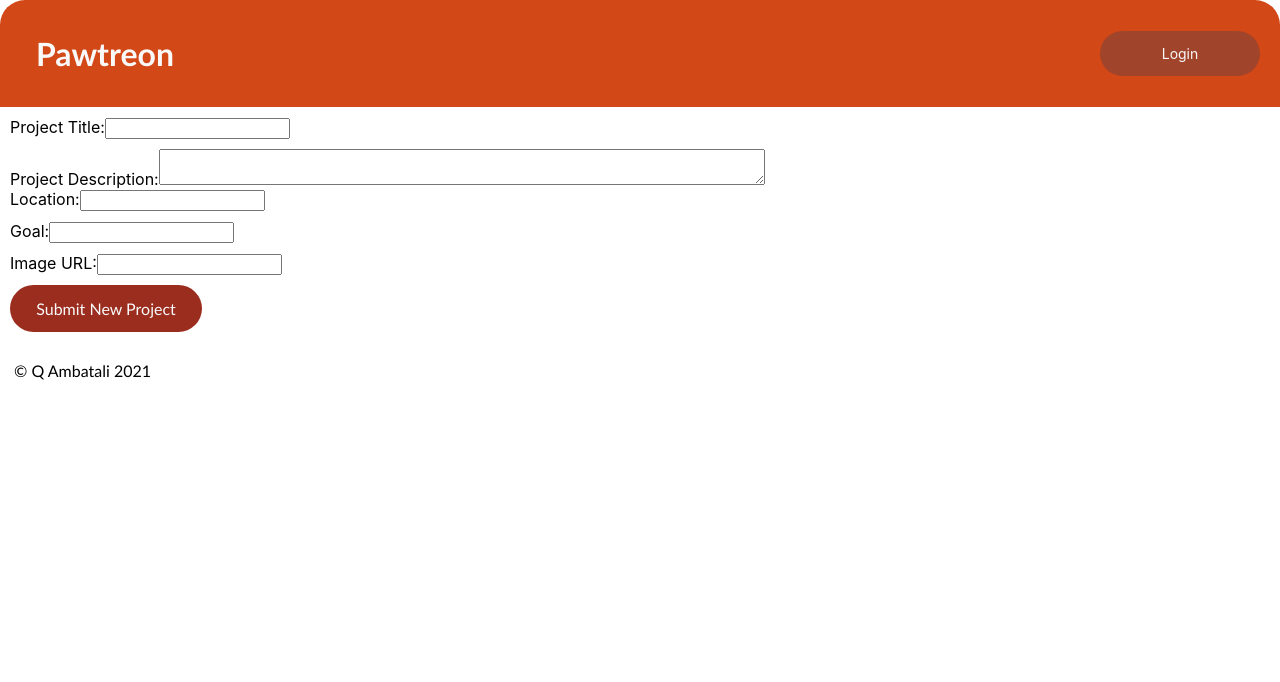
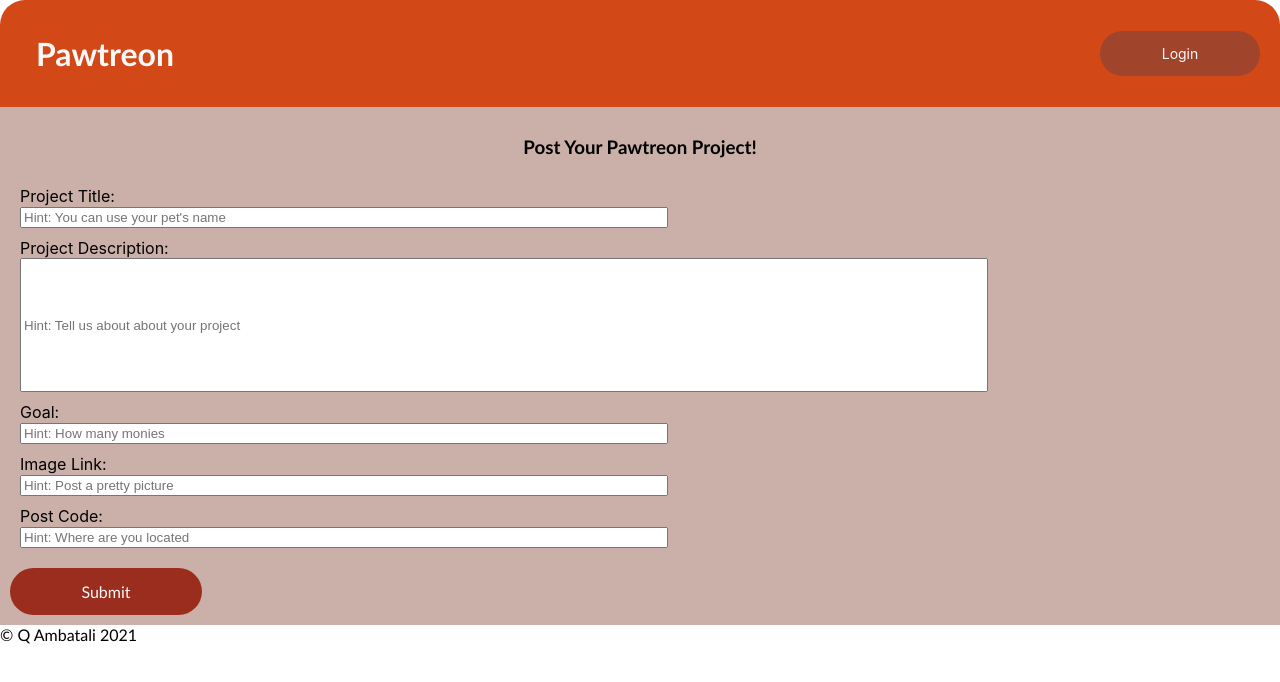
Before and after one commit to aeineeuq/crowdfunding, a React (Create React App) app: page /createproject in a window 1280 px wide. Shown: the top 682 px of the page. Built offline with nearby package versions, Linux system fonts and the light colour scheme.

Commit message:
Create Project Form and Styling Form Input

```diff
--- a/src/App.css
+++ b/src/App.css
@@ -39,6 +39,7 @@ h3 {
 
 p {
   font-family: 'Calibri', sans-serif;
+  display: table-row;
   padding: 3px 14px;
 }
 
@@ -57,21 +58,21 @@ li{
   padding: 10px;
 }
 
-#projectcard{
+#projectcard {
   display: flex;
   column-gap: 10px;
   row-gap: 10px;
   padding: 10px;
 }
 
-div.aside{
+div.aside {
   border-top-left-radius:0px;
   border-bottom-right-radius:25px;
   width: 25vw;
   /* min-height: 90vh; */
   }
 
-div.bside{
+div.bside {
   display:inline-block;
   background-color: #A28E6A;
   color: #f9f9f9;
@@ -79,32 +80,47 @@ div.bside{
   /* min-height:90vh; */
 }
 
-div.cside{
+div.cside {
   background-color: #CAB0A8;
   text-align: left;
   padding: 10px;
-  height: 30vw;
+  min-height: 30vw;
 }
 
-label{
-  /* display: table-cell; */
+form {
+  display: table;
+  padding: 10px;
+  }
+
+#project-form {
+  max-width: 80vw;
+}
+
+#title, #image, #goal, #location {
+  min-width: 50vw;
+}
+
+#description {
+  min-width: 75vw;
+  height: 10vw;
+}
+
+label {
+  display: table-cell;
   text-align: center;
 }
 
 input{
   display: table-cell;
-  min-width: 10vh;
+  min-width: 10vw;
   margin-bottom: 10px;
   word-wrap: break-word;
 }
 
-form{
-padding: 10px;
-}
 
-textarea{
+/* textarea{
   width: 600px;
-}
+} */
 
 button{
   background-color: #9B2D1F;
--- a/src/components/Forms/CreateProjectForm.jsx
+++ b/src/components/Forms/CreateProjectForm.jsx
@@ -1,103 +1,120 @@
 import React, { useState } from 'react';
+import "../../App.css";
 import { useHistory } from 'react-router-dom';
 
 const CreateProjectForm = () => {
-    const history = useHistory();
-    const [projectInfo, setProjectInfo] = useState({
+  const [projectData, setProjectData] = useState({
       title: '',
       description: '',
       location: '',
       goal: '',
       image: '',
       is_open: '',
-        date_created: new Date()
+      date_created: new Date(),
   });
-      const handleChange = (event) => {
-        const { id, value } = event.target;
-        setProjectInfo((prevProject) => {
-          return {
-            ...prevProject,
-            [id]: value,
-          };
+
+  const [errors, setErrors] = useState([]);
+  const [message, setMessage] = useState("");
+
+  const handleChange = (e) => {
+    setProjectData({
+      ...projectData,
+      [e.target.name]: e.target.value,
     });
   };
-      const postData = async () => {
-        const token = window.localStorage.getItem('token');
-        const response = await fetch(`${process.env.REACT_APP_API_URL}projects/`, {
-          method: 'post',
-          headers: {
-            "Authorization": `Token ${token}`,
-            'Content-Type': 'application/json',
-          },
-          body: JSON.stringify(
-            projectInfo
-          ),
-        });
-        return response.json();
+
+    const checkForErrors = () => {
+      setErrors([]);
+      if (projectData.title === "") {
+        setErrors((prevErrors) => [...prevErrors, "Enter your pet's name or project name"]);
+      }
+      console.log(errors);
+
+
+      if (projectData.description === "") {
+        setErrors((prevErrors) => [...prevErrors, "Add some extra info"]);
+      }
+      console.log(errors);
+
+
+      if (projectData.goal === "") {
+        setErrors((prevErrors) => [...prevErrors, "Make it rain",
+          ]);
+        }
+      console.log(errors);
+
+
+      if (projectData.image === "") {
+        setErrors((prevErrors) => [...prevErrors, "Please add an image"]);
+        }
+        console.log(errors);
+
+
+      if (projectData.location === "") {
+        setErrors((prevErrors) => [...prevErrors, "Enter your postcode"]);
+        }
+        console.log(errors);
     };
+
       const handleSubmit = (e) => {
         e.preventDefault();
-        if (window.localStorage.getItem('token')) {
-        postData().then((response) => {
-          window.localStorage.setItem('token', response.token);
-          history.push('/');
+        checkForErrors();
+        if (errors.length > 0) {
+          //early return
+          return;
+        }
+
+        const token = window.localStorage.getItem("token");
+
+// posting to API
+        fetch(
+          `${process.env.REACT_APP_API_URL}projects/`,
+          {
+            method: "POST",
+            headers: {
+              Authorization: `Token ${token}`,
+              "Content-Type": "application/json",
+            },
+            body: JSON.stringify(projectData),
+          }
+        )
+        .then((response) => {
+          setMessage("Pawtreon Project is being published");
+        return response.json();
       });
-        }
     };
-      return (
-          <div id="project-form-container" className="form-container">
-            <form id="project-form" onSubmit={handleSubmit}>
+
+    return(
+      <div className="cside">
+      <h3>Post Your Pawtreon Project!</h3>
+      <form id="project-form">
         <div>
-                <label htmlFor='title'>Project Title:</label>
-                <input
-                type='text'
-                id='title'
-                onChange={handleChange}
-                />
-            </div>
-            <div id="description">
-                <label htmlFor='description'>Project Description:</label>
-                <textarea
-                id='description'
-                onChange={handleChange}
-                />
-            </div>
-            <div id="location">
-                <label htmlFor='location'>Location:</label>
-                <input
-                id='location'
-                onChange={handleChange}
-                />
+        <label>Project Title: </label>
+        <input type="text" id="title" placeholder="Hint: You can use your pet's name" onchange={handleChange} />
         </div>
         <div>
-                <label htmlFor='goal'>Goal:</label>
-                <input
-                type='text'
-                id='goal'
-                onChange={handleChange}
-                />
+        <label>Project Description: </label>
+        <input type="text" id="description" placeholder="Hint: Tell us about about your project" onchange={handleChange} />
         </div>
         <div>
-                <label htmlFor='image'>Image URL:</label>
-                <input
-                type='text'
-                id='image'
-                onChange={handleChange}
-                />
+        <label>Goal: </label>
+        <input type="text" id="goal" placeholder="Hint: How many monies" onchange={handleChange} />
         </div>
-            {/* <div>
-                <label htmlFor='is_open'>Is this project active? (true or false)</label>
-                <input
-                type='text'
-                id='is_open'
-                onChange={handleChange}
-                />
-            </div> */}
+        <div>
+        <label>Image Link: </label>
+        <input type="text" id="image" placeholder="Hint: Post a pretty picture" onchange={handleChange} />
+        </div>
+        <div>
+        <label>Post Code: </label><input type="text" id="location" placeholder="Hint: Where are you located" onchange={handleChange} />
+        </div>
+      </form>
 
-            <button className="submit-button"type='submit'>Submit New Project</button>
-            </form>
+      <button type="submit" onClick={handleSubmit}>
+            Submit
+      </button>
       </div>
-      );
-    };
+    )
 
-export default CreateProjectForm
+    }
+
+export default CreateProjectForm;
```
Lines whose indentation alone changed are shown as unchanged.
